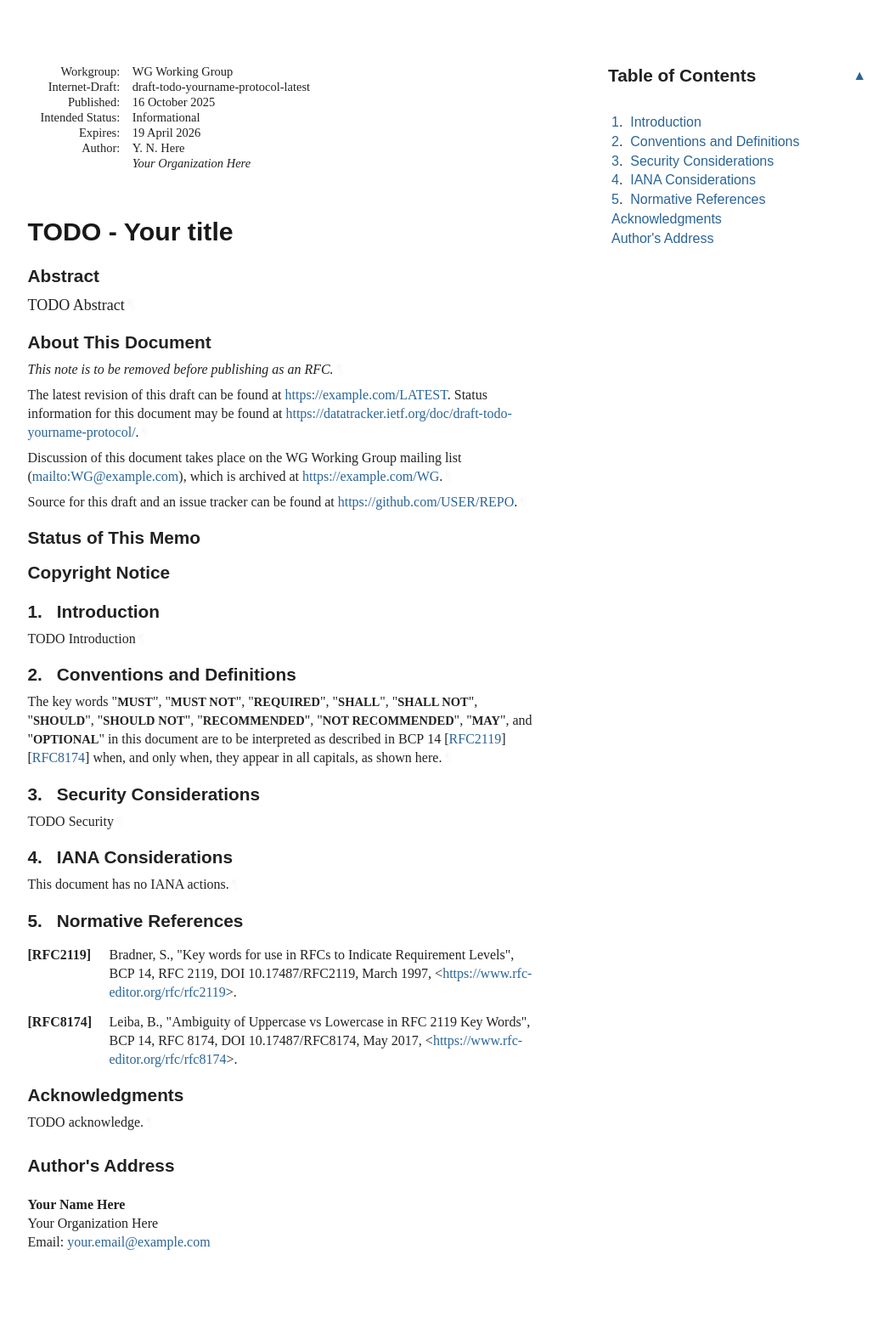
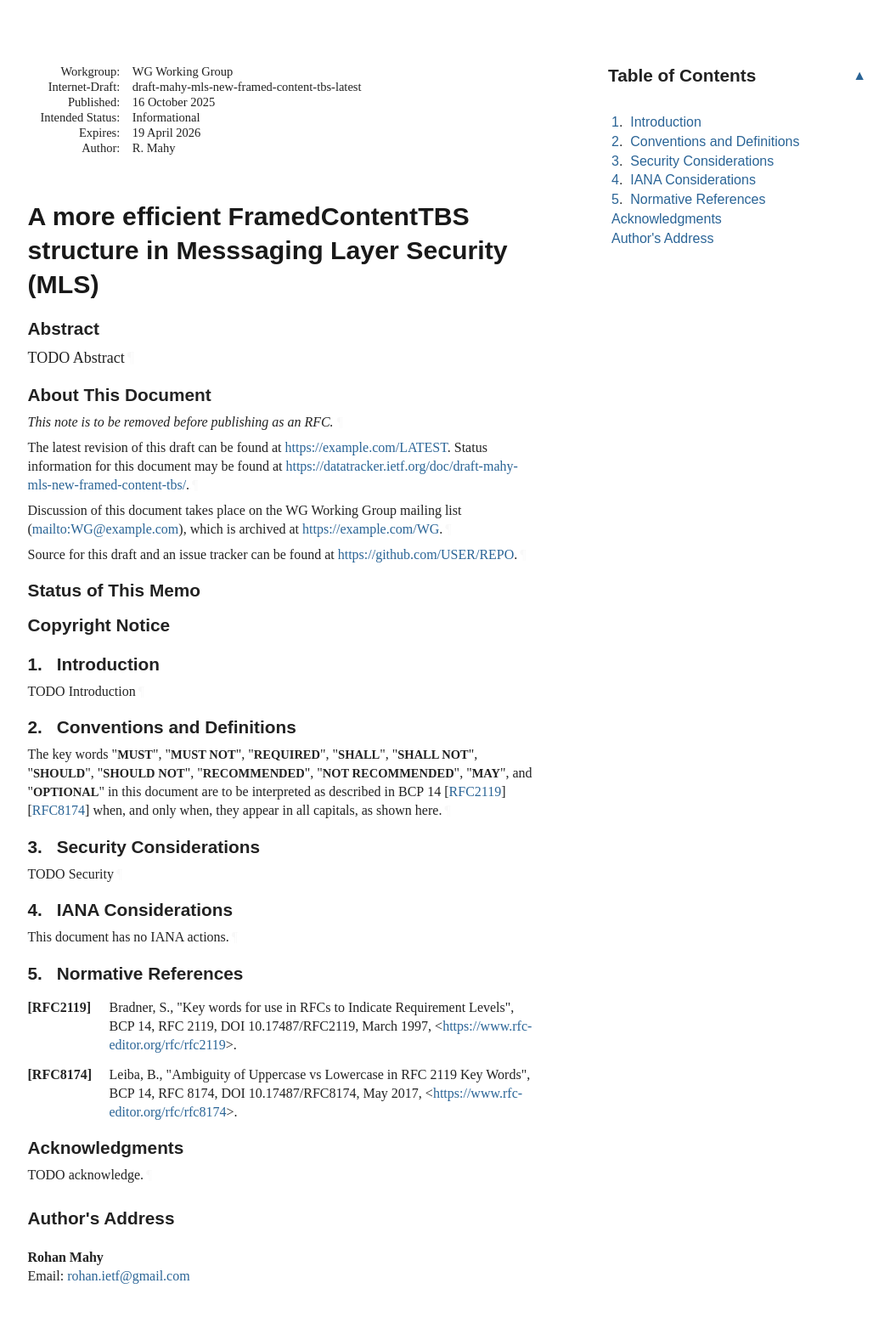
Before and after one commit to rohanmahy/mls-new-framed-content-tbs, a plain HTML site: page draft-mahy-mls-new-framed-content-tbs.html in a window 1280 px wide. Shown: the whole page at 85% size, without its empty margins (92-1140 px from the left). Drawn offline with Linux system fonts and the light colour scheme; a web font is replaced by a local one.

Commit message:
Script updating gh-pages from 392ab1d. [ci skip]

```diff
--- a/draft-todo-yourname-protocol.html
+++ b/draft-mahy-mls-new-framed-content-tbs.html
@@ -4,16 +4,18 @@
 <meta charset="utf-8">
 <meta content="Common,Latin" name="scripts">
 <meta content="initial-scale=1.0" name="viewport">
-<title>TODO - Your title</title>
-<meta content="Your Name Here" name="author">
+<title>A more efficient FramedContentTBS structure in Messsaging Layer Security (MLS)</title>
+<meta content="Rohan Mahy" name="author">
 <meta content="
        TODO Abstract
     " name="description">
 <meta content="xml2rfc 3.30.2" name="generator">
-<meta content="next generation" name="keyword">
-<meta content="unicorn" name="keyword">
-<meta content="sparkling distributed ledger" name="keyword">
-<meta content="draft-todo-yourname-protocol-latest" name="ietf.draft">
+<meta content="GroupContext hash" name="keyword">
+<meta content="FramedContent" name="keyword">
+<meta content="FramedContentTBS" name="keyword">
+<meta content="efficient signing" name="keyword">
+<meta content="deterministic signing" name="keyword">
+<meta content="draft-mahy-mls-new-framed-content-tbs-latest" name="ietf.draft">
 <!-- Generator version information:
   xml2rfc 3.30.2
     Python 3.12.11
@@ -29,7 +31,7 @@
     setuptools 80.9.0
     wcwidth 0.2.14
 -->
-<link href="draft-todo-yourname-protocol.xml" rel="alternate" type="application/rfc+xml">
+<link href="draft-mahy-mls-new-framed-content-tbs.xml" rel="alternate" type="application/rfc+xml">
 <link href="#copyright" rel="license">
 <style type="text/css">@font-face {
   font-family: 'Lora';
@@ -1045,11 +1047,11 @@ svg :is([fill="white"], [fill^="#fff"]) {
 <table class="ears">
 <thead><tr>
 <td class="left">Internet-Draft</td>
-<td class="center">TODO - Abbreviation</td>
+<td class="center">New MLS FramedContentTBS</td>
 <td class="right">October 2025</td>
 </tr></thead>
 <tfoot><tr>
-<td class="left">Here</td>
+<td class="left">Mahy</td>
 <td class="center">Expires 19 April 2026</td>
 <td class="right">[Page]</td>
 </tr></tfoot>
@@ -1060,7 +1062,7 @@ svg :is([fill="white"], [fill^="#fff"]) {
 <dt class="label-workgroup">Workgroup:</dt>
 <dd class="workgroup">WG Working Group</dd>
 <dt class="label-internet-draft">Internet-Draft:</dt>
-<dd class="internet-draft">draft-todo-yourname-protocol-latest</dd>
+<dd class="internet-draft">draft-mahy-mls-new-framed-content-tbs-latest</dd>
 <dt class="label-published">Published:</dt>
 <dd class="published">
 <time datetime="2025-10-16" class="published">16 October 2025</time>
@@ -1072,13 +1074,12 @@ svg :is([fill="white"], [fill^="#fff"]) {
 <dt class="label-authors">Author:</dt>
 <dd class="authors">
 <div class="author">
-      <div class="author-name">Y. N. Here</div>
-<div class="org">Your Organization Here</div>
+      <div class="author-name">R. Mahy</div>
 </div>
 </dd>
 </dl>
 </div>
-<h1 id="title">TODO - Your title</h1>
+<h1 id="title">A more efficient FramedContentTBS structure in Messsaging Layer Security (MLS)</h1>
 <section id="section-abstract">
       <h2 id="abstract"><a href="#abstract" class="selfRef">Abstract</a></h2>
 <p id="section-abstract-1">TODO Abstract<a href="#section-abstract-1" class="pilcrow">¶</a></p>
@@ -1090,7 +1091,7 @@ svg :is([fill="white"], [fill^="#fff"]) {
 <p id="section-note.1-1">This note is to be removed before publishing as an RFC.<a href="#section-note.1-1" class="pilcrow">¶</a></p>
 <p id="section-note.1-2">
         The latest revision of this draft can be found at <span><a href="https://example.com/LATEST">https://example.com/LATEST</a></span>.
-        Status information for this document may be found at <span><a href="https://datatracker.ietf.org/doc/draft-todo-yourname-protocol/">https://datatracker.ietf.org/doc/draft-todo-yourname-protocol/</a></span>.<a href="#section-note.1-2" class="pilcrow">¶</a></p>
+        Status information for this document may be found at <span><a href="https://datatracker.ietf.org/doc/draft-mahy-mls-new-framed-content-tbs/">https://datatracker.ietf.org/doc/draft-mahy-mls-new-framed-content-tbs/</a></span>.<a href="#section-note.1-2" class="pilcrow">¶</a></p>
 <p id="section-note.1-3">
         Discussion of this document takes place on the
         WG Working Group mailing list (<span><a href="mailto:WG@example.com">mailto:WG@example.com</a></span>),
@@ -1237,11 +1238,10 @@ appear in all capitals, as shown here.<a href="#section-2-1" class="pilcrow">¶<
 <a href="#name-authors-address" class="section-name selfRef">Author's Address</a>
       </h2>
 <address class="vcard">
-        <div dir="auto" class="left"><span class="fn nameRole">Your Name Here</span></div>
-<div dir="auto" class="left"><span class="org">Your Organization Here</span></div>
+        <div dir="auto" class="left"><span class="fn nameRole">Rohan Mahy</span></div>
 <div class="email">
 <span>Email:</span>
-<a href="mailto:your.email@example.com" class="email">your.email@example.com</a>
+<a href="mailto:rohan.ietf@gmail.com" class="email">rohan.ietf@gmail.com</a>
 </div>
 </address>
 </section>
```
Also changed, not shown: index.html (+4 -4 lines), draft-mahy-mls-new-framed-content-tbs.txt.
